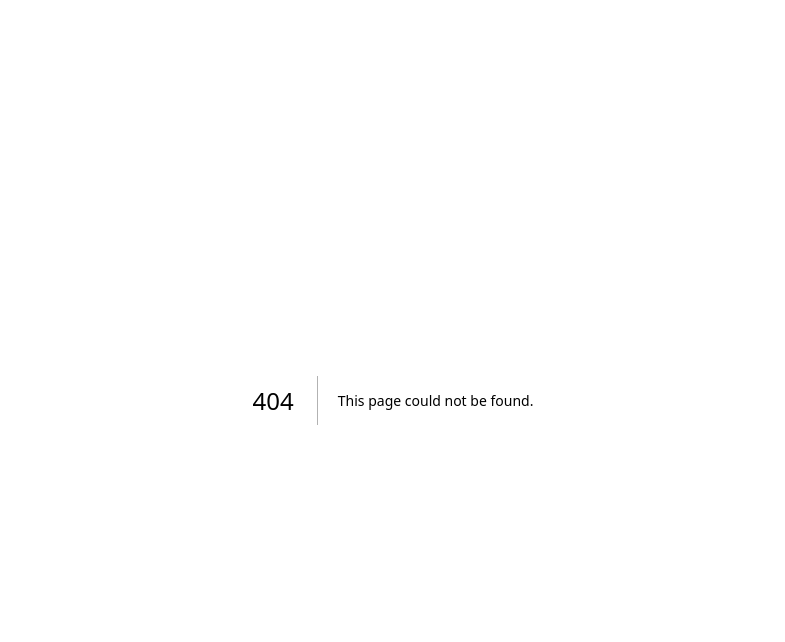
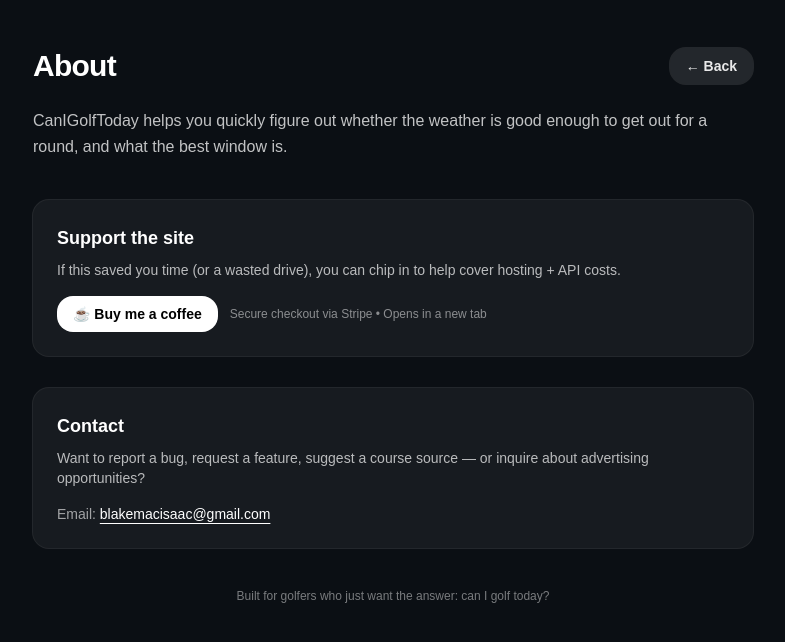
Before and after one commit to blakemacisaac-ai/canigolftoday, a Next.js app: page /about in a window 1280 px wide. Before the commit this address had no page. Shown: the top 642 px of the page, without its empty margins (247-1032 px from the left). Built offline with nearby package versions, Linux system fonts and the light colour scheme.

Commit message:
v1.2: Coffee and About me Section

```diff
--- /dev/null
+++ b/app/about/page.tsx
@@ -0,0 +1,68 @@
+import Link from "next/link";
+
+const STRIPE_PAYMENT_LINK =
+  process.env.NEXT_PUBLIC_STRIPE_COFFEE_LINK || "https://buy.stripe.com/REPLACE_ME";
+
+export default function AboutPage() {
+  return (
+    <main className="min-h-screen bg-[#0b0f14] text-white">
+      <div className="mx-auto max-w-3xl px-6 py-12">
+        <div className="flex items-start justify-between gap-4">
+          <h1 className="text-3xl font-semibold tracking-tight">About</h1>
+          <Link
+            href="/"
+            className="rounded-2xl bg-white/10 px-4 py-2 text-sm font-semibold text-white/90 ring-1 ring-white/10 hover:bg-white/15 transition"
+          >
+            ← Back
+          </Link>
+        </div>
+
+        <p className="mt-6 text-white/75 leading-relaxed">
+          CanIGolfToday helps you quickly figure out whether the weather is good enough to get out for a round,
+          and what the best window is.
+        </p>
+
+        <section className="mt-10 rounded-2xl bg-white/5 p-6 ring-1 ring-white/10">
+          <h2 className="text-lg font-semibold">Support the site</h2>
+          <p className="mt-2 text-sm text-white/70">
+            If this saved you time (or a wasted drive), you can chip in to help cover hosting + API costs.
+          </p>
+
+          <div className="mt-4 flex flex-wrap items-center gap-3">
+            <a
+              href={STRIPE_PAYMENT_LINK}
+              target="_blank"
+              rel="noopener noreferrer"
+              className="rounded-2xl bg-white px-4 py-2 text-sm font-semibold text-black hover:opacity-90"
+            >
+              ☕ Buy me a coffee
+            </a>
+            <span className="text-xs text-white/50">
+              Secure checkout via Stripe • Opens in a new tab
+            </span>
+          </div>
+        </section>
+
+        <section className="mt-8 rounded-2xl bg-white/5 p-6 ring-1 ring-white/10">
+          <h2 className="text-lg font-semibold">Contact</h2>
+          <p className="mt-2 text-sm text-white/70">
+            Want to report a bug, request a feature, suggest a course source — or inquire about advertising opportunities?
+          </p>
+
+          <div className="mt-4 space-y-2 text-sm">
+            <div>
+              <span className="text-white/60">Email:</span>{" "}
+              <a className="underline underline-offset-4 hover:text-white" href="mailto:blakemacisaac@gmail.com">
+                blakemacisaac@gmail.com
+              </a>
+            </div>
+          </div>
+        </section>
+
+        <div className="mt-10 text-center text-xs text-white/45">
+          Built for golfers who just want the answer: can I golf today?
+        </div>
+      </div>
+    </main>
+  );
+}
--- a/app/page.tsx
+++ b/app/page.tsx
@@ -1,6 +1,7 @@
 "use client";
 
 import { useEffect, useMemo, useRef, useState } from "react";
+import Link from "next/link";
 
 type Coords = { lat: number; lon: number };
 type Prediction = { placeId: string; description: string };
@@ -23,6 +24,71 @@ function Chip({ children }: { children: React.ReactNode }) {
 function getNum(v: any): number | null {
   const n = typeof v === "number" ? v : Number(v);
   return Number.isFinite(n) ? n : null;
+}
+
+
+function asTimeLabel(v: any): string | null {
+  if (v == null) return null;
+
+  // Already a readable label like "7:12 AM" or "07:12"
+  if (typeof v === "string") {
+    const s = v.trim();
+    if (!s) return null;
+
+    // If it's an ISO string, try to format
+    if (s.includes("T")) {
+      const d = new Date(s);
+      if (!Number.isNaN(d.getTime())) {
+        return d.toLocaleTimeString([], { hour: "numeric", minute: "2-digit" });
+      }
+    }
+
+    // Otherwise assume it's already a label
+    return s;
+  }
+
+  // Unix epoch seconds or ms
+  if (typeof v === "number" && Number.isFinite(v)) {
+    const ms = v > 1e12 ? v : v * 1000;
+    const d = new Date(ms);
+    if (!Number.isNaN(d.getTime())) {
+      return d.toLocaleTimeString([], { hour: "numeric", minute: "2-digit" });
+    }
+  }
+
+  return null;
+}
+
+
+/* ---------- Yardage estimate (carry change) ---------- */
+function estimateCarryChangeYards({
+  tempC,
+  verdict,
+}: {
+  tempC?: number | null;
+  verdict?: "GREEN" | "YELLOW" | "RED" | string | null;
+}): { minYds: number; maxYds: number } | null {
+  // Don't show on RED days
+  if (verdict === "RED") return null;
+
+  const BASE_TEMP_C = 20;
+  if (tempC == null) return null;
+
+  const deltaC = tempC - BASE_TEMP_C;
+
+  // Simple, golfer-friendly rule of thumb:
+  // ~1–2 yards per 5°C change in temperature (carry estimate).
+  const a = (deltaC / 5) * 1;
+  const b = (deltaC / 5) * 2;
+
+  const r = (n: number) => Math.round(n);
+  const minYds = r(Math.min(a, b));
+  const maxYds = r(Math.max(a, b));
+
+  // Hide tiny/noisy changes
+  if (Math.max(Math.abs(minYds), Math.abs(maxYds)) < 2) return null;
+
+  return { minYds, maxYds };
 }
 
 function computeGreensFirmness(weather: any) {
@@ -219,11 +285,59 @@ export default function HomePage() {
     return "Not golfable";
   }, [showVerdict]);
 
+
+  const carryChange = useMemo(() => {
+    if (showVerdict === "RED") return null;
+
+    // Prefer day-specific values; fall back to current conditions for today
+    const t =
+      selectedDay === 0
+        ? getNum(weather?.current?.temp) ?? getNum(weather?.current?.feels) ?? null
+        : getNum(selectedDaily?.maxTemp) ?? getNum(selectedDaily?.max) ?? null;
+
+    return estimateCarryChangeYards({ tempC: t, verdict: showVerdict });
+  }, [showVerdict, selectedDay, selectedDaily, weather]);
+
+  const carryChangeText = useMemo(() => {
+    if (!carryChange) return null;
+    const min = carryChange.minYds;
+    const max = carryChange.maxYds;
+
+    const fmt = (n: number) => `${n > 0 ? "+" : ""}${n}`;
+    if (min === max) return `${fmt(min)} yds`;
+    return `${fmt(min)} to ${fmt(max)} yds`;
+  }, [carryChange]);
+
   const bestWindowText = useMemo(() => {
     const bw = selectedDaily?.bestWindow ?? weather?.bestTime?.bestWindow;
     if (!bw?.startLabel || !bw?.endLabel) return null;
     return `${bw.startLabel} – ${bw.endLabel} (avg ${bw.avgScore}/100)`;
   }, [selectedDaily, weather]);
+
+const sunriseSunsetText = useMemo(() => {
+  // Try a few likely shapes from your /api/weather response
+  const sunrise =
+    asTimeLabel(selectedDaily?.sunriseLabel) ??
+    asTimeLabel(selectedDaily?.sunrise) ??
+    asTimeLabel(selectedDaily?.sun?.sunrise) ??
+    asTimeLabel(weather?.sunriseLabel) ??
+    asTimeLabel(weather?.sunrise) ??
+    asTimeLabel(weather?.sun?.sunrise);
+
+  const sunset =
+    asTimeLabel(selectedDaily?.sunsetLabel) ??
+    asTimeLabel(selectedDaily?.sunset) ??
+    asTimeLabel(selectedDaily?.sun?.sunset) ??
+    asTimeLabel(weather?.sunsetLabel) ??
+    asTimeLabel(weather?.sunset) ??
+    asTimeLabel(weather?.sun?.sunset);
+
+  if (!sunrise && !sunset) return null;
+  if (sunrise && sunset) return `Sunrise ${sunrise} • Sunset ${sunset}`;
+  if (sunrise) return `Sunrise ${sunrise}`;
+  return `Sunset ${sunset}`;
+}, [selectedDaily, weather]);
+
 
   // ✅ FIX: hook is top-level (not inside another hook)
   const greensFirmness = useMemo(() => computeGreensFirmness(weather), [weather]);
@@ -448,6 +562,15 @@ export default function HomePage() {
         <div className="absolute inset-0 bg-gradient-to-b from-black/70 via-black/50 to-[#0b0f14]" />
 
         <div className="relative mx-auto max-w-5xl px-6 pb-10 pt-10">
+		{/* About button – safe, non-intrusive */}
+  <div className="absolute right-6 top-6 z-50">
+    <Link
+      href="/about"
+      className="rounded-2xl bg-white/10 px-4 py-2 text-sm font-semibold text-white/90 ring-1 ring-white/10 hover:bg-white/15 transition"
+    >
+      About
+    </Link>
+  </div>
           <div className="flex flex-col gap-6 md:flex-row md:items-end md:justify-between">
             <div className="max-w-2xl">
               <div className="inline-flex items-center gap-2 rounded-full bg-white/10 px-3 py-1 text-xs text-white/80">
@@ -547,12 +670,20 @@ export default function HomePage() {
                   </div>
                 </div>
 
-                {bestWindowText && (
-                  <div className="mt-4 inline-flex items-center gap-2 rounded-2xl bg-white/10 px-4 py-2 text-sm text-white/85">
-                    <span className="text-white/70">Best tee-time window</span>
-                    <span className="font-semibold">{bestWindowText}</span>
-                  </div>
-                )}
+
+{(bestWindowText || sunriseSunsetText) && (
+  <div className="mt-4 inline-flex flex-wrap items-center gap-x-3 gap-y-1 rounded-2xl bg-white/10 px-4 py-2 text-sm text-white/85">
+    {bestWindowText && (
+      <>
+        <span className="text-white/70">Best tee-time window</span>
+        <span className="font-semibold">{bestWindowText}</span>
+      </>
+    )}
+    {sunriseSunsetText && (
+      <span className="text-white/60">{sunriseSunsetText}</span>
+    )}
+  </div>
+)}
 
                 {selectedDay === 0 && greensFirmness && showVerdict !== "RED" && (
                   <div className="mt-3 inline-flex items-center gap-2 rounded-2xl bg-white/10 px-4 py-2 text-sm text-white/85">
@@ -648,6 +779,14 @@ export default function HomePage() {
                         </span>
                       </span>
                     </div>
+
+                    {carryChangeText && (
+                      <div className="mt-2 flex justify-between gap-6">
+                        <span className="text-white/60">Carry change</span>
+                        <span>{carryChangeText}</span>
+                      </div>
+                    )}
+
                     {weather?.current?.conditions && (
                       <div className="mt-2 flex justify-between gap-6">
                         <span className="text-white/60">Conditions</span>
@@ -667,6 +806,14 @@ export default function HomePage() {
                       <span className="text-white/60">Max wind</span>
                       <span>{selectedDaily?.windMax ?? "—"} km/h</span>
                     </div>
+
+                    {carryChangeText && (
+                      <div className="mt-2 flex justify-between gap-6">
+                        <span className="text-white/60">Carry change</span>
+                        <span>{carryChangeText}</span>
+                      </div>
+                    )}
+
                     {selectedDaily?.conditions && (
                       <div className="mt-2 flex justify-between gap-6">
                         <span className="text-white/60">Conditions</span>
```
